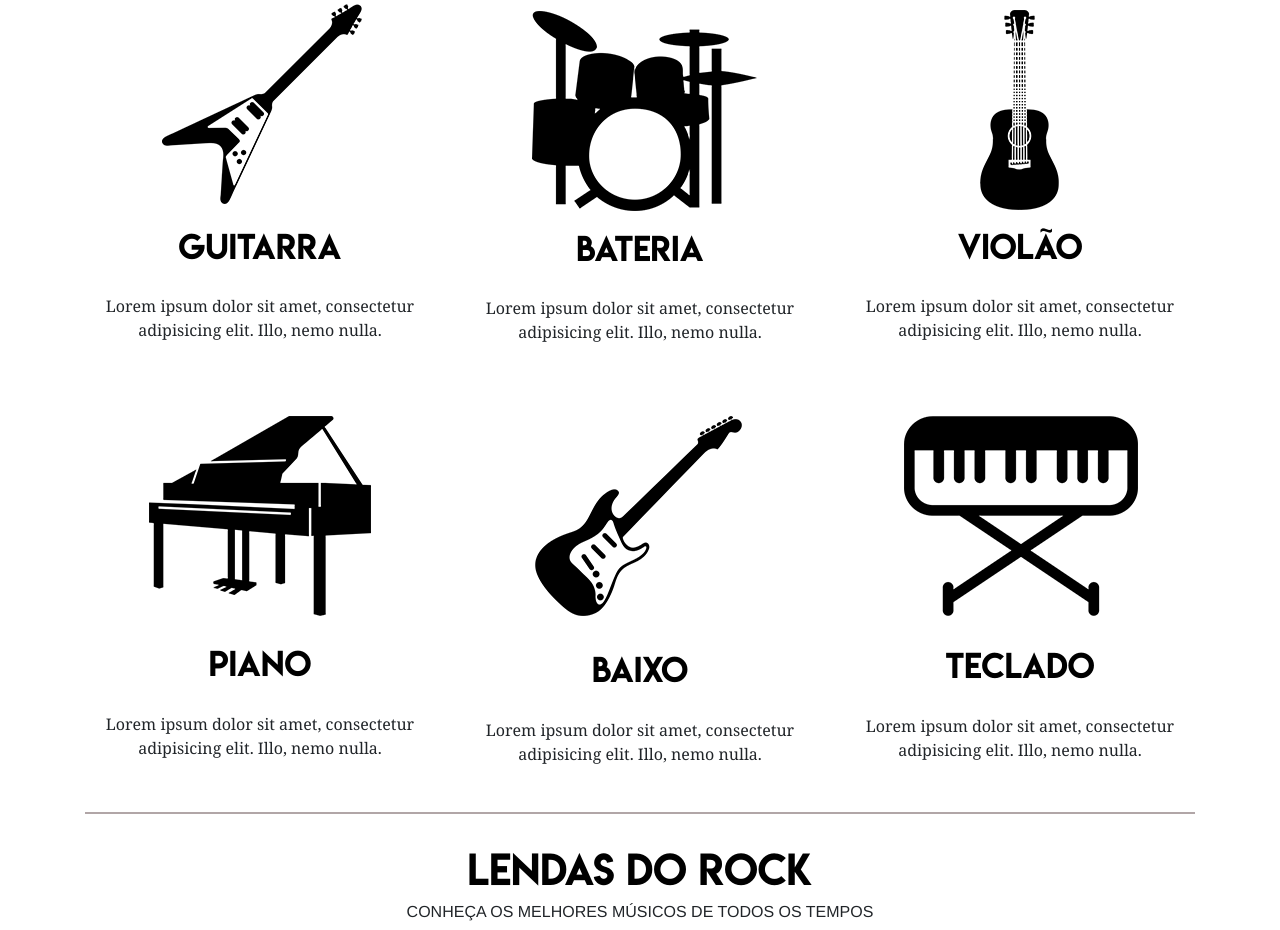
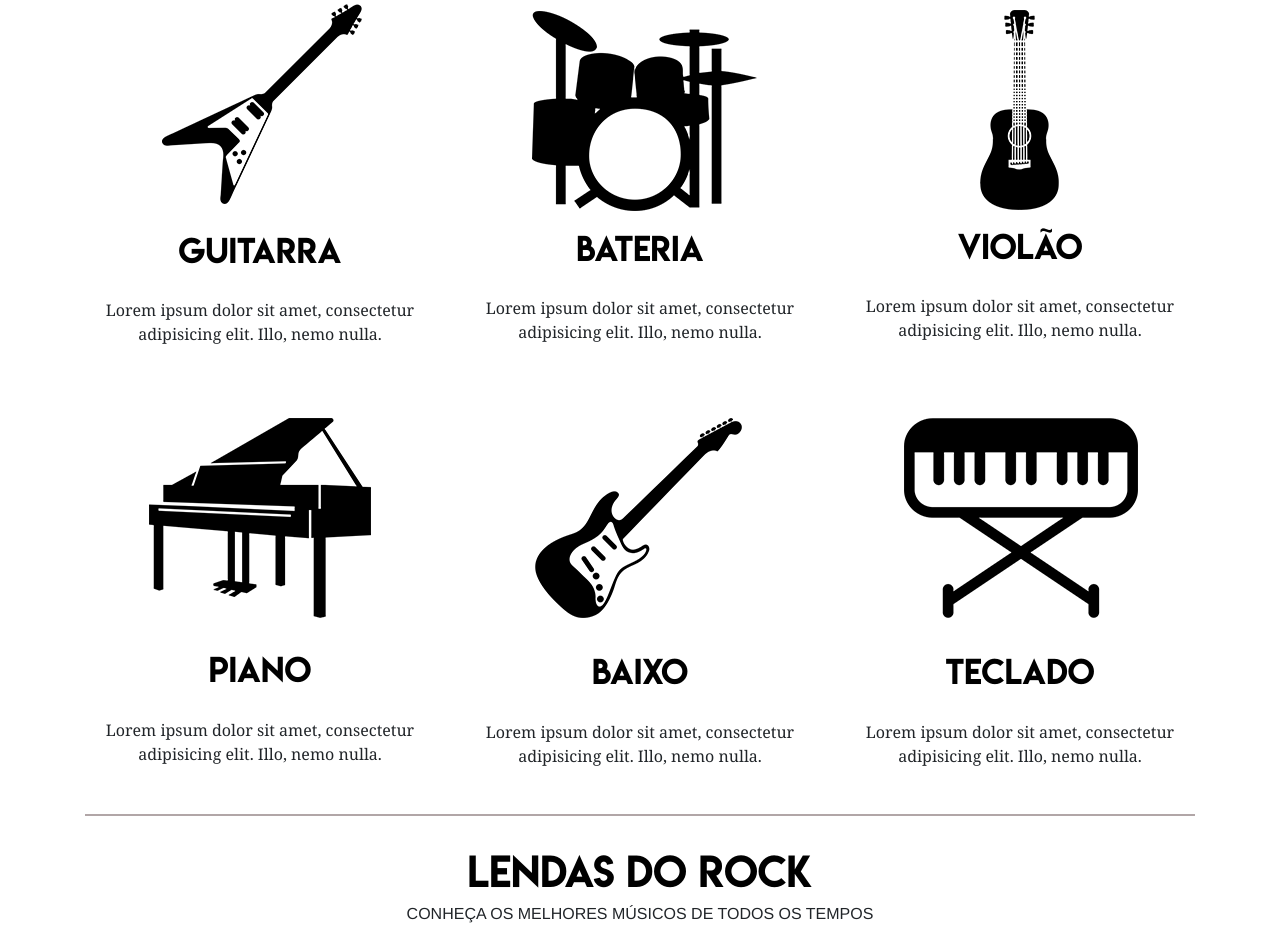
Before and after one commit to bielzinhopecci/searchsound, a PHP site: page /rock-inst.php in a window 1280 px wide. Shown: the part 230-1160 px from the top of the page. Run offline with PHP 8.4, Linux system fonts and the light colour scheme; some libraries are stand-ins or nearby versions.

Commit message:
Add files via upload

```diff
--- a/rock-inst.php
+++ b/rock-inst.php
@@ -27,7 +27,7 @@
     <div class="row pb-5">
       <div class="col-md-4 col-xs-12">
         <img class="icon-instrumentos pb-1" src="dist/img/icones-rock/guitar.png" alt="Guitarra">
-          <h2 class="text-center pt-3">Guitarra</h2>
+          <h2 class="text-center pt-3 mt-1">Guitarra</h2>
             <p class="text-center">Lorem ipsum dolor sit amet, consectetur adipisicing elit. Illo, nemo nulla.</p>
       </div>
       <div class="col-md-4 col-xs-12">
@@ -45,7 +45,7 @@
         <div class="row">
         <div class="col-md-4">
             <img class="icon-instrumentos" src="dist/img/icones-rock/piano.png" alt="Piano">
-              <h2 class="text-center pt-4">Piano</h2>
+              <h2 class="text-center pt-4 mt-1">Piano</h2>
               <p class="text-center">Lorem ipsum dolor sit amet, consectetur adipisicing elit. Illo, nemo nulla.</p>
           </div>
           <div class="col-md-4">
@@ -55,7 +55,7 @@
           </div>
           <div class="col-md-4">
             <img class="icon-instrumentos" src="dist/img/icones-rock/teclado.png" alt="Teclado">
-            <h2 class="text-center pt-4">Teclado</h2>
+            <h2 class="text-center pt-4 mt-1">Teclado</h2>
             <p class="text-center">Lorem ipsum dolor sit amet, consectetur adipisicing elit. Illo, nemo nulla.</p>
           </div>
         </div>
```
